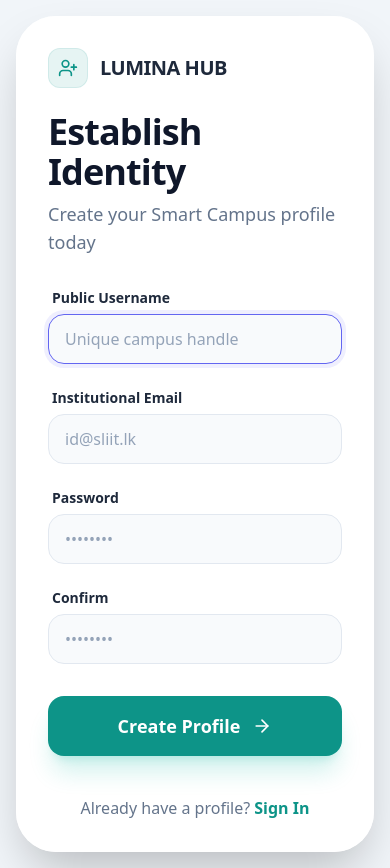
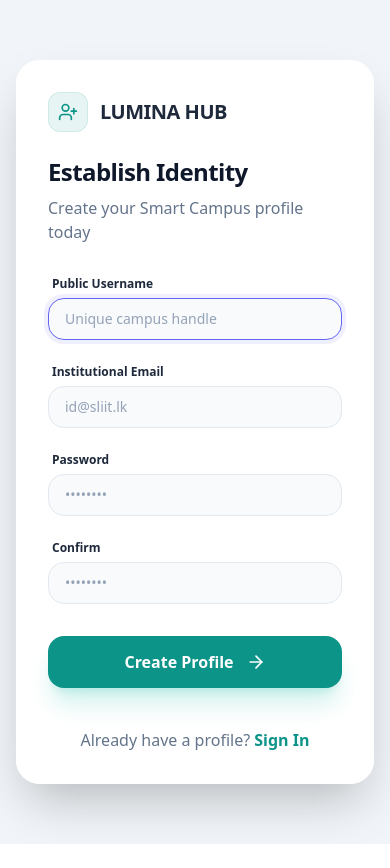
Before and after one commit to denuwan9/it3030-paf-2026-smart-campus-group-77, a React (Vite) app in the folder frontend/: page /register in a window 390 px wide. After the commit the page ends 844 px from the top, so only its background shows below. Built offline with nearby package versions, Linux system fonts and the light colour scheme; no server answers.

Commit message:
feat: Add Response design for login and signup page

```diff
--- a/frontend/src/components/EmptyState.jsx
+++ b/frontend/src/components/EmptyState.jsx
@@ -2,12 +2,12 @@ import React from 'react';
 import { Layers } from 'lucide-react';
 
 const EmptyState = ({ title, message, icon: Icon = Layers }) => (
-  <div className="flex flex-col items-center justify-center p-12 text-center bg-slate-900/50 border-2 border-dashed border-slate-800 rounded-3xl">
-    <div className="p-4 bg-slate-800 rounded-full mb-4">
-      <Icon className="w-8 h-8 text-slate-500" />
+  <div className="flex flex-col items-center justify-center p-8 sm:p-12 text-center bg-slate-900/50 border-2 border-dashed border-slate-800 rounded-3xl">
+    <div className="p-3 sm:p-4 bg-slate-800 rounded-full mb-4">
+      <Icon className="w-6 h-6 sm:w-8 sm:h-8 text-slate-500" />
     </div>
-    <h3 className="text-xl font-bold text-slate-200 mb-2">{title}</h3>
-    <p className="text-slate-500 max-w-xs">{message}</p>
+    <h3 className="text-lg sm:text-xl font-bold text-slate-200 mb-2">{title}</h3>
+    <p className="text-sm sm:text-base text-slate-500 max-w-xs">{message}</p>
   </div>
 );
 
--- a/frontend/src/components/StatCard.jsx
+++ b/frontend/src/components/StatCard.jsx
@@ -20,8 +20,8 @@ const StatCard = ({ label, value, icon: Icon, colorClass, trend }) => (
     </div>
 
     <div>
-      <p className="text-sm font-medium text-slate-500">{label}</p>
-      <h3 className="text-3xl font-bold text-slate-100 mt-1">{value}</h3>
+      <p className="text-xs sm:text-sm font-medium text-slate-500">{label}</p>
+      <h3 className="text-2xl sm:text-3xl font-bold text-slate-100 mt-1">{value}</h3>
     </div>
   </motion.div>
 );
--- a/frontend/src/components/common/FormInput.jsx
+++ b/frontend/src/components/common/FormInput.jsx
@@ -27,7 +27,7 @@ const FormInput = ({
       {label && (
         <label
           htmlFor={name}
-          className="text-sm font-bold text-lumina-text-header ml-1"
+          className="text-xs sm:text-sm font-bold text-lumina-text-header ml-1"
         >
           {label}
         </label>
@@ -41,8 +41,8 @@ const FormInput = ({
           autoFocus={autoFocus}
           placeholder={placeholder}
           className={`
-            w-full px-4 py-3 bg-lumina-bg-surface border rounded-2xl outline-none transition-all duration-200
-            placeholder:text-slate-400 text-lumina-text-body
+            w-full px-4 py-2.5 sm:py-3 bg-lumina-bg-surface border rounded-2xl outline-none transition-all duration-200
+            placeholder:text-slate-400 text-lumina-text-body text-sm sm:text-base
             group-hover:bg-white group-focus:bg-white
             ${isError
               ? 'border-lumina-status-error ring-2 ring-lumina-status-error/10'
--- a/frontend/src/index.css
+++ b/frontend/src/index.css
@@ -15,26 +15,38 @@
   text-rendering: optimizeLegibility;
   -webkit-font-smoothing: antialiased;
   -moz-osx-font-smoothing: grayscale;
+
+  /* Viewport spacing helpers */
+  --fluid-min-width: 320;
+  --fluid-max-width: 1536;
+  --fluid-screen: 100vw;
+  --fluid-bp: calc((var(--fluid-screen) - var(--fluid-min-width) * 1px) / (var(--fluid-max-width) - var(--fluid-min-width)));
 }
 
-body {
-  margin: 0;
-  min-width: 320px;
-  min-height: 100vh;
+@layer base {
+  html {
+    -webkit-tap-highlight-color: transparent;
+    scroll-behavior: smooth;
+  }
+
+  body {
+    @apply bg-lumina-bg-base text-lumina-text-body antialiased;
+    margin: 0;
+    min-width: 320px;
+    min-height: 100vh;
+    min-height: 100dvh;
+    overflow-x: hidden;
+  }
+
+  h1, h2, h3, h4, h5, h6 {
+    @apply text-lumina-text-header font-bold tracking-tight;
+  }
 }
 
 #root {
   width: 100%;
-}
-
-@layer base {
-  body {
-    @apply bg-lumina-bg-base text-lumina-text-body antialiased;
-  }
-
-  h1, h2, h3, h4, h5, h6 {
-    @apply text-lumina-text-header font-bold;
-  }
+  min-height: 100vh;
+  min-height: 100dvh;
 }
 
 /* Glassmorphism utility - Light Version */
@@ -43,9 +55,16 @@ body {
 }
 
 .input-field {
-  @apply w-full px-4 py-2.5 bg-lumina-bg-surface border border-slate-200 rounded-xl focus:ring-2 focus:ring-lumina-brand-primary/20 focus:border-lumina-brand-primary outline-none transition-all placeholder:text-slate-400 text-lumina-text-body;
+  @apply w-full px-4 py-2.5 bg-lumina-bg-surface border border-slate-200 rounded-xl focus:ring-2 focus:ring-lumina-brand-primary/20 focus:border-lumina-brand-primary outline-none transition-all placeholder:text-slate-400 text-lumina-text-body text-sm sm:text-base;
 }
 
 .btn-primary {
-  @apply w-full py-2.5 bg-lumina-brand-primary hover:bg-lumina-brand-primary/90 text-white font-semibold rounded-xl transition-all shadow-lumina-md active:scale-[0.98] disabled:opacity-50 disabled:active:scale-100;
+  @apply w-full py-2.5 bg-lumina-brand-primary hover:bg-lumina-brand-primary/90 text-white font-semibold rounded-xl transition-all shadow-lumina-md active:scale-[0.98] disabled:opacity-50 disabled:active:scale-100 text-sm sm:text-base;
 }
+
+/* Responsive Table Wrapper */
+.table-responsive {
+  @apply w-full overflow-x-auto -mx-4 px-4 sm:mx-0 sm:px-0;
+  scrollbar-width: thin;
+  scrollbar-color: theme('colors.slate.200') transparent;
+}
--- a/frontend/src/pages/RegisterPage.jsx
+++ b/frontend/src/pages/RegisterPage.jsx
@@ -44,7 +44,7 @@ const RegisterPage = () => {
       <motion.div
         initial={{ opacity: 0, scale: 0.95 }}
         animate={{ opacity: 1, scale: 1 }}
-        className="w-full max-w-[1100px] flex flex-col md:flex-row bg-white rounded-[2.5rem] shadow-2xl overflow-hidden min-h-[750px]"
+        className="w-full max-w-[1100px] flex flex-col md:flex-row bg-white rounded-3xl sm:rounded-[2.5rem] shadow-2xl overflow-hidden md:min-h-[750px]"
       >
         {/* Left Side: Illustration & Branding */}
         <div className="hidden md:flex md:w-1/2 bg-lumina-bg-accent p-12 flex-col justify-between items-center text-center relative overflow-hidden">
@@ -89,10 +89,10 @@ const RegisterPage = () => {
               <span className="font-black text-xl tracking-tight text-slate-800 uppercase">Lumina Hub</span>
             </div>
 
-            <h1 className="text-4xl font-black text-slate-900 tracking-tight mb-2">
+            <h1 className="text-2xl sm:text-3xl lg:text-4xl font-black text-slate-900 tracking-tight mb-2">
               Establish Identity
             </h1>
-            <p className="text-slate-500 font-medium text-lg">
+            <p className="text-slate-500 font-medium text-base sm:text-lg">
               Create your Smart Campus profile today
             </p>
           </div>
@@ -138,7 +138,7 @@ const RegisterPage = () => {
                 <button
                   type="submit"
                   disabled={loading || isSubmitting}
-                  className="w-full py-4 bg-lumina-brand-secondary hover:bg-teal-700 text-white font-black text-lg rounded-2xl transition-all shadow-xl shadow-teal-500/20 active:scale-[0.98] disabled:opacity-50 flex items-center justify-center gap-3 group"
+                  className="w-full py-3.5 sm:py-4 bg-lumina-brand-secondary hover:bg-teal-700 text-white font-black text-base sm:text-lg rounded-2xl transition-all shadow-xl shadow-teal-500/20 active:scale-[0.98] disabled:opacity-50 flex items-center justify-center gap-3 group"
                 >
                   {loading || isSubmitting ? (
                     <Loader2 className="w-6 h-6 animate-spin" />
--- a/frontend/src/pages/dashboard/AdminDashboard.jsx
+++ b/frontend/src/pages/dashboard/AdminDashboard.jsx
@@ -22,8 +22,8 @@ const AdminDashboard = () => {
     <div className="space-y-8">
       <div className="flex flex-col md:flex-row md:items-center justify-between gap-4">
         <div>
-          <h1 className="text-2xl font-bold tracking-tight text-white">Operations Overview</h1>
-          <p className="text-slate-400 text-sm mt-1">Real-time metrics and campus-wide management.</p>
+          <h1 className="text-xl sm:text-2xl font-bold tracking-tight text-white">Operations Overview</h1>
+          <p className="text-slate-400 text-xs sm:text-sm mt-1">Real-time metrics and campus-wide management.</p>
         </div>
         <div className="flex items-center gap-3">
           <button className="px-4 py-2 bg-slate-800 text-slate-200 text-sm font-semibold rounded-lg hover:bg-slate-700 transition-colors">
@@ -60,7 +60,7 @@ const AdminDashboard = () => {
               View All <ArrowUpRight className="w-3 h-3 transition-transform group-hover:translate-x-0.5 group-hover:-translate-y-0.5" />
             </button>
           </div>
-          <div className="overflow-x-auto">
+          <div className="table-responsive">
             <table className="w-full">
               <thead>
                 <tr className="bg-slate-800/30">
--- a/frontend/src/pages/dashboard/UserDashboard.jsx
+++ b/frontend/src/pages/dashboard/UserDashboard.jsx
@@ -60,8 +60,8 @@ const UserDashboard = () => {
     <div className="space-y-8">
       <div className="flex flex-col md:flex-row md:items-center justify-between gap-4">
         <div>
-          <h1 className="text-2xl font-bold tracking-tight text-white">Resource Catalogue</h1>
-          <p className="text-slate-400 text-sm mt-1">Browse and book campus facilities instantly.</p>
+          <h1 className="text-xl sm:text-2xl font-bold tracking-tight text-white">Resource Catalogue</h1>
+          <p className="text-slate-400 text-xs sm:text-sm mt-1">Browse and book campus facilities instantly.</p>
         </div>
         <div className="flex items-center gap-3">
           <div className="relative group">
@@ -92,11 +92,11 @@ const UserDashboard = () => {
       </div>
 
       <div className="bg-slate-900 border border-slate-800 rounded-2xl p-6 shadow-sm overflow-hidden">
-        <h2 className="text-lg font-bold text-slate-100 mb-6 flex items-center gap-2">
+        <h2 className="text-base sm:text-lg font-bold text-slate-100 mb-6 flex items-center gap-2">
           <Calendar className="w-5 h-5 text-primary-500" />
           My Recent Bookings
         </h2>
-        <div className="overflow-x-auto">
+        <div className="table-responsive">
           <table className="w-full">
             <thead>
               <tr className="border-b border-slate-800">
```
Also changed, not shown: frontend/src/layouts/DashboardLayout.jsx (+6 -6 lines), frontend/src/pages/LoginPage.jsx (+7 -16 lines), frontend/src/pages/ProfilePage.jsx (+5 -5 lines), frontend/src/pages/dashboard/TechnicianDashboard.jsx (+5 -5 lines).
